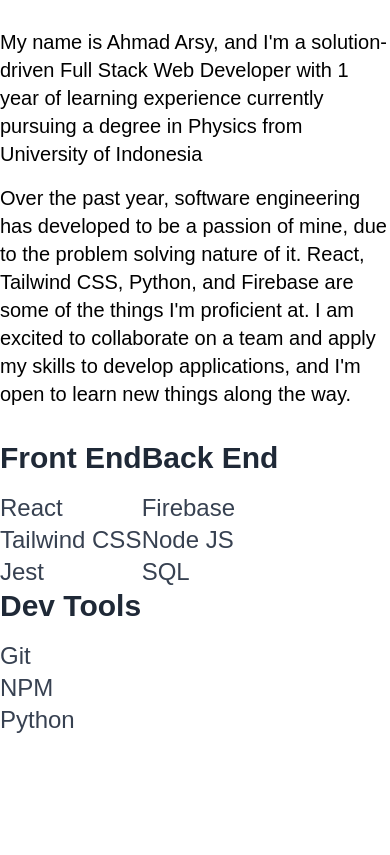
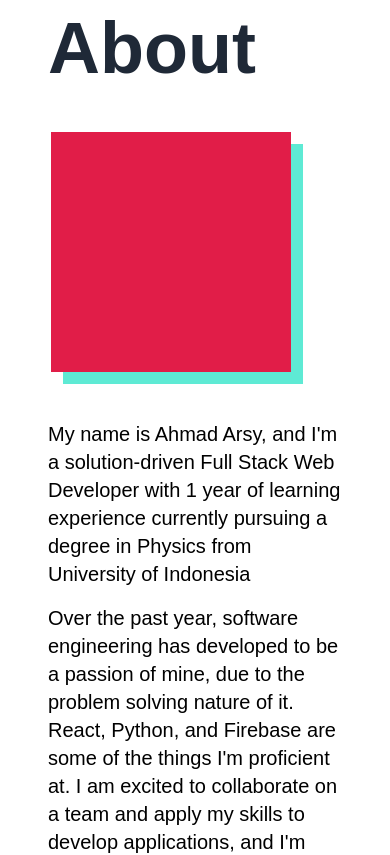
Before and after one commit to arsymedes/arsymedes.github.io, a React (Create React App) app: page / in a window 390 px wide. Shown: the part 880-1735 px from the top of the page. Before the commit the page ends 1648 px from the top, so only its background shows below. Built offline with nearby package versions, Linux system fonts and the light colour scheme.

Commit message:
Added responsiveness on about section

```diff
--- a/src/components/about/About.js
+++ b/src/components/about/About.js
@@ -2,13 +2,15 @@
 
 function About() {
   return(
-    <section className="sm:px-32 pb-8">
-      <h2 className="sm:text-7xl font-semibold text-gray-800">About</h2>
-      <div className="flex flex-col gap-4 pt-10 pb-8 text-xl">
+    <section className="p-12 md:px-32 pb-8">
+      <h2 className="text-7xl font-semibold pb-12 text-gray-800">About</h2>
+      <div className="grid place-items-center md:block">
+        <div className="w-60 md:min-w-[15rem] h-60 md:h-96 box-border bg-rose-600 shadow-teal-300 shadow-[12px_12px_0px_0px] md:float-left mr-12"></div>
+        <div className="flex flex-col gap-4 text-xl pt-12 md:pt-0 pb-12">
           <p>My name is Ahmad Arsy, and I'm a solution-driven Full Stack Web Developer with 1 year of learning experience currently pursuing a degree in Physics from University of Indonesia</p>
-        <p>Over the past year, software engineering has developed to be a passion of mine, due to the problem solving nature of it. React, Tailwind CSS, Python, and Firebase are some of the things I'm proficient at. I am excited to collaborate on a team and apply my skills to develop applications, and I'm open to learn new things along the way. </p>
+          <p>Over the past year, software engineering has developed to be a passion of mine, due to the problem solving nature of it. React, Python, and Firebase are some of the things I'm proficient at. I am excited to collaborate on a team and apply my skills to develop applications, and I'm open to learn new things along the way. </p>
         </div>
-      <div className="flex flex-wrap sm:gap-12">
+        <div className="flex flex-wrap gap-5 sm:gap-10">
           <div>
             <h3 className="text-3xl font-semibold text-gray-800">Front End</h3>
             <ul className="text-2xl pt-4 text-gray-700">
@@ -34,6 +36,7 @@
             </ul>
           </div>
         </div>
+      </div>
     </section>
   )
 }
```
Lines whose indentation alone changed are shown as unchanged.
